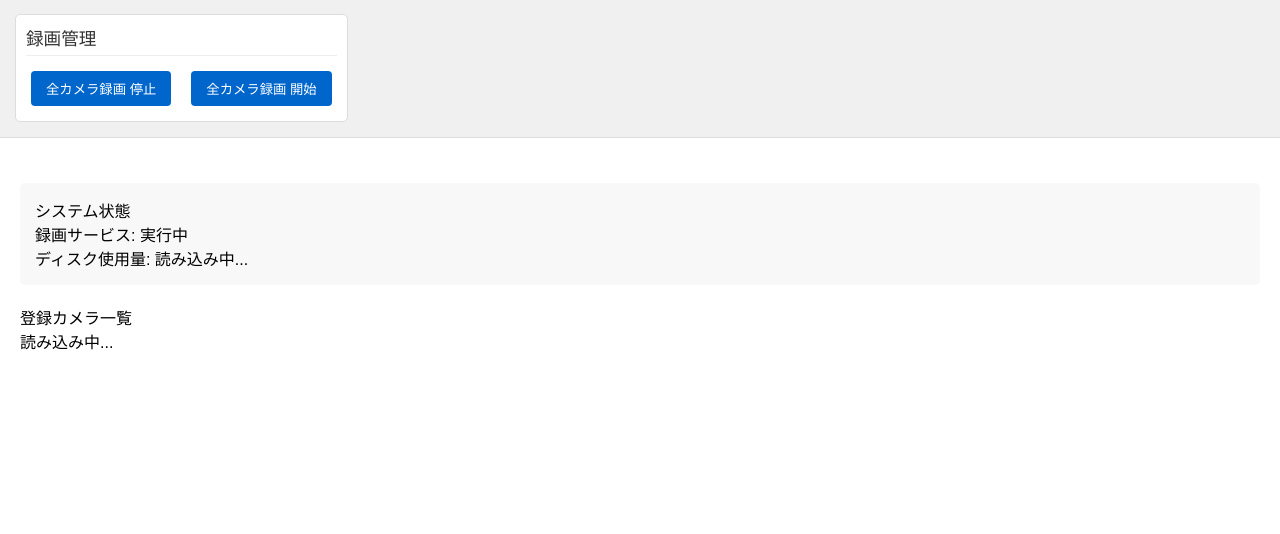
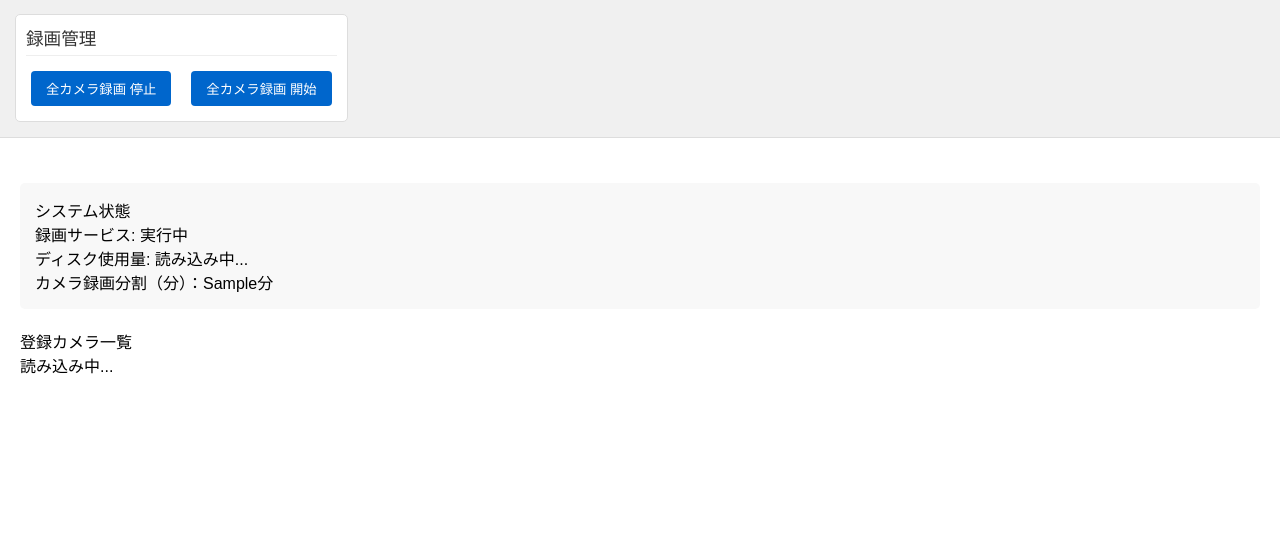
Before and after one commit to foxkon24/surveillance-camera-system, a Flask app: template templates/admin.html in a window 1280 px wide. Shown: the part 81-615 px from the top of the page. Run offline with Flask 3, Linux system fonts and the light colour scheme; the template is opened without the code that fills it: most values are stand-ins (such as "Sample title", 1, 10 or a date in 2020); parts of the project's set-up code (start-up, migrations or seed data) failed here and were passed over.

Commit message:
Add files via upload

```diff
--- a/templates/admin.html
+++ b/templates/admin.html
@@ -58,6 +58,7 @@
                 <h2>システム状態</h2>
                 <p>録画サービス: 実行中</p>
                 <p>ディスク使用量: <span id="disk-usage">読み込み中...</span></p>
+                <p>カメラ録画分割（分）：{{ max_recording_minutes }}分</p>
             </div>
 
             <div class="camera-list" id="camera-list-container">
```
